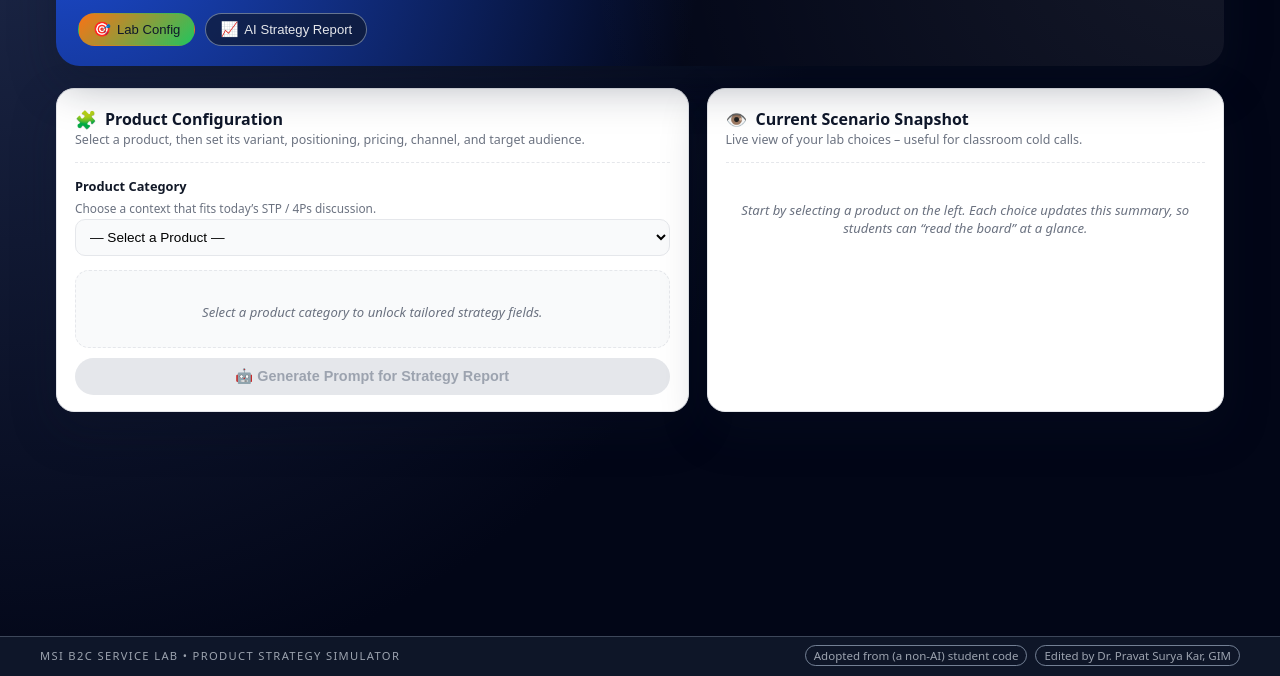
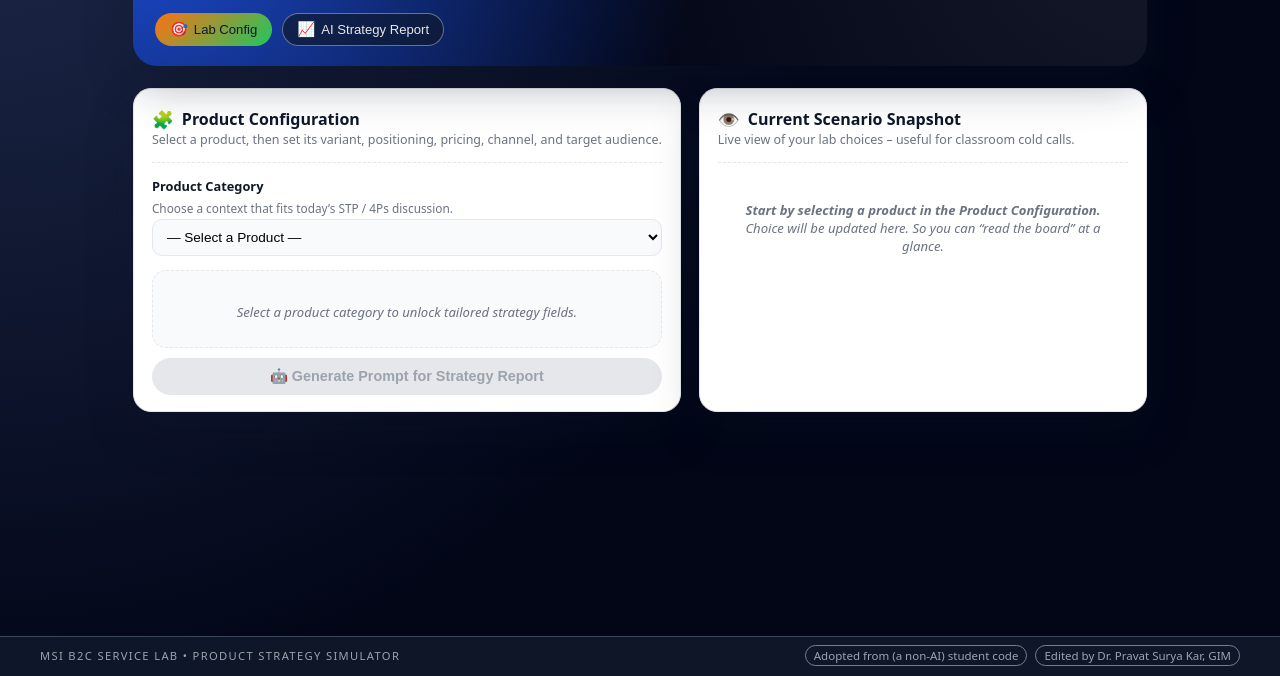
Before and after one commit to CoolPravat/MKT-Strategy-Prompt, a plain HTML site: page index.html in a window 1280 px wide. Shown: the part 124-800 px from the top of the page. Drawn offline with Linux system fonts and the light colour scheme.

Commit message:
Update index.html

```diff
--- a/index.html
+++ b/index.html
@@ -784,8 +784,8 @@
             <hr class="card-divider" />
             <div id="selection-summary">
               <div class="placeholder-text" style="padding: 24px 6px;">
-                Start by selecting a product on the left. Each choice updates this summary,
-                so students can “read the board” at a glance.
+                <b>Start by selecting a product in the Product Configuration.</b></br>
+				Choice will be updated here. So you can “read the board” at a glance.
               </div>
             </div>
           </div>
```
